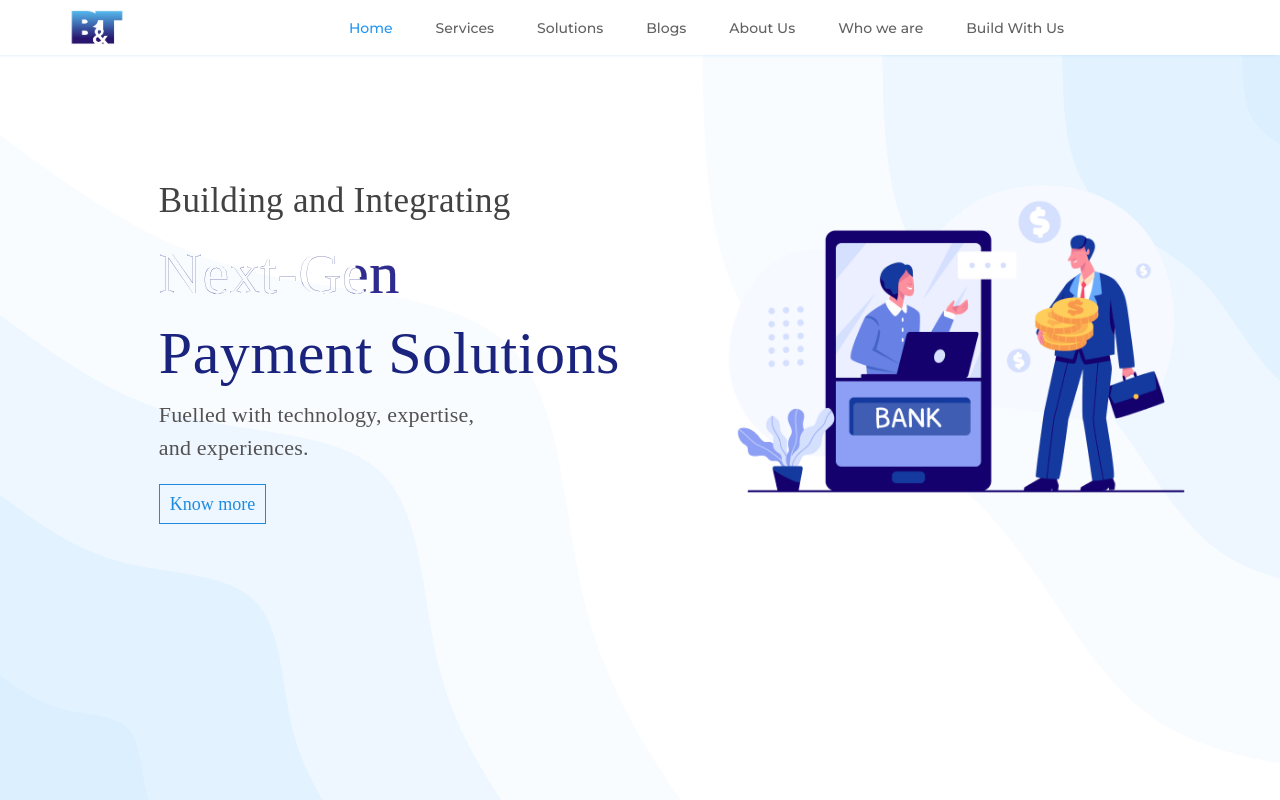
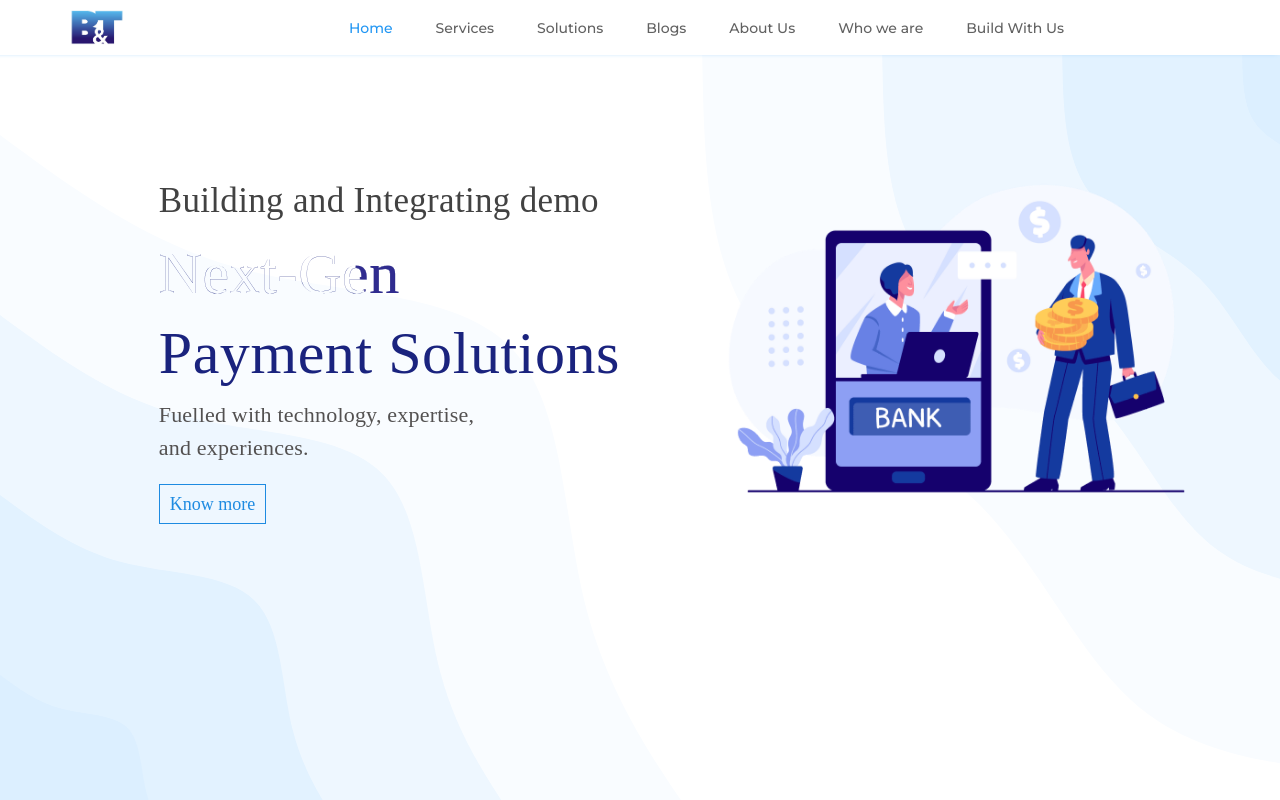
Before and after one commit to pranitapatil-bnt/BNTWebsiteTest, a Next.js app: page / in a window 1280 px wide. Shown: the top 800 px of the page. Built offline with nearby package versions, Linux system fonts and the light colour scheme; no server answers; a small style sheet from the web is missing; a web font is replaced by a local one.

Commit message:
demo chnage

```diff
--- a/components/home/Homepage.jsx
+++ b/components/home/Homepage.jsx
@@ -69,7 +69,7 @@ const Homepage = () => {
                 <Box sx={{ position: 'relative', width: { xs: '100%', sm: '50%' }, height: { xs: 'auto', sm: '100%' } }}>
                     <Box sx={{ position: 'absolute', right: '20px', top: {xs:'45px',sm:'120px'},marginLeft:{xs:'30px'}  }}>
                         <Typography data-aos="fade-down" sx={{ color: '#424242', fontFamily: 'Alexandria', fontWeight: '200', fontSize: '35px' }}>
-                            Building and Integrating
+                            Building and Integrating demo
                         </Typography>
                         <Typography className={stylesWhyus.headingH1} data-aos="fade-right" style={{ fontFamily: 'Alexandria', fontWeight: '300', color: '#1a237e', fontSize: '60px' }}>Next-Gen</Typography>
                         <Typography data-aos="fade-right" style={{ fontFamily: 'Alexandria', fontWeight: '300', color: '#1a237e', fontSize: '60px', marginTop: '-10px', }}>
```
